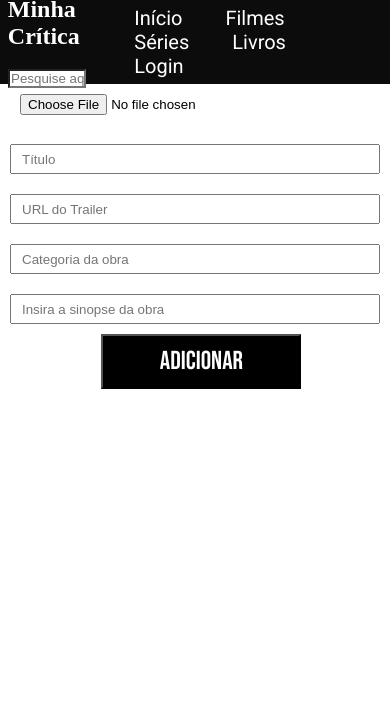
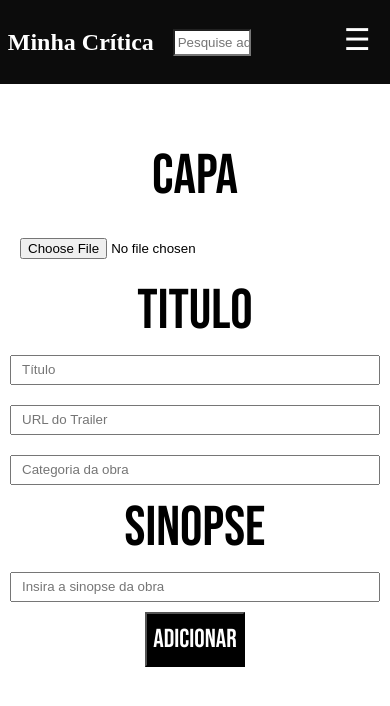
Before and after one commit to kevinraafael/MinhaCritica, a PHP site: template src/pages/AddMovies/index.php in a window 390 px wide. Shown: the top 706 px of the page. Run offline with PHP 8.4, Linux system fonts and the light colour scheme; the template is opened without the code that fills it: most values are stand-ins (such as "Sample title", 1, 10 or a date in 2020).

Commit message:
Arrumado a tela de adcionar o filme

```diff
--- a/src/pages/AddMovies/index.css
+++ b/src/pages/AddMovies/index.css
@@ -82,23 +82,6 @@
   color: #808080;
 }
 
-.inputCapa {
-  display: flex;
-  flex-direction: column;
-}
-.inputCapa > input {
-  width: 425px;
-  height: 60px;
-  left: 49px;
-  top: 741px;
-  margin-top: 5%;
-  margin-bottom: 5%;
-  background: #ffffff;
-  border: 2px solid #c4c4c4;
-  box-sizing: border-box;
-  box-shadow: inset 0px 4px 4px rgba(0, 0, 0, 0.25);
-}
-
 .inputTitulo {
   height: 60px;
   width: 400px;
@@ -153,22 +136,27 @@
 }
 
 .divCapa {
-  margin-top: 5%;
-  margin-right: 10%;
-  margin-left: 4%;
+  display: grid;
 }
 .formCapa {
   flex-direction: column;
+}
+.formMin {
+  display: grid;
 }
 
 .divPrincipal {
   display: flex;
   flex-direction: column;
   justify-content: space-between;
+  height: 100%;
+  width: 100%;
+  align-items: center;
+  margin-top: 15%;
 }
 
 .botao {
-  width: 200px;
+  width: auto;
   height: 55px;
   background-color: #000000;
   color: #fff;
@@ -177,7 +165,7 @@
   font-weight: normal;
   font-size: 26px;
   line-height: 31px;
-  margin-left: 26%;
+  padding: revert;
 }
 
 #arrow {
@@ -195,3 +183,71 @@
   width: 370px;
   height: 30px;
 }
+.capa {
+  font-family: Bebas Neue;
+  font-style: normal;
+  font-weight: normal;
+  font-size: 56px;
+  line-height: 67px;
+  text-align: center;
+  color: #000000;
+}
+
+/*================================================================ Responsividade============================================================================*/
+label[for="bt_menu"] {
+  padding: 5px;
+  background-color: #0c0c0c;
+  color: #fff;
+  font-family: Arial, Helvetica, sans-serif;
+  text-align: center;
+  font-size: 30px;
+  cursor: pointer;
+  width: 50px;
+  height: 50px;
+}
+#bt_menu {
+  display: none;
+}
+label[for="bt_menu"] {
+  display: none;
+}
+
+@media (max-width: 900px) {
+  label[for="bt_menu"] {
+    display: block;
+  }
+  #navigation {
+    position: absolute;
+    top: 8vh;
+    right: 0;
+    width: 50vw;
+    background-color: #0c0c0c;
+    margin-top: -300%;
+  }
+  #bt_menu:checked ~ #navigation {
+    margin-top: 0%;
+  }
+
+  #navigation > ul {
+    display: grid;
+    justify-content: center;
+    flex-direction: column;
+  }
+
+  #navigation > ul > li {
+    margin: 50%;
+    padding: 0;
+  }
+
+  #navigation ul li {
+    display: block;
+    margin: 50px 0;
+    line-height: 30px;
+  }
+
+  .slick-slide img {
+    width: 100%;
+    height: 100%;
+  }
+}
+/*================================================================ Responsividade============================================================================*/
--- a/src/pages/AddMovies/index.php
+++ b/src/pages/AddMovies/index.php
@@ -64,7 +64,7 @@ try {
   <title>Minha Crtitica</title>
 </head>
 
-<body>
+
 
   <body class="body">
     <!-- MENU-->
@@ -74,6 +74,8 @@ try {
           <h1>Minha Crítica</h1>
           <input type="text" id="search" name="searchBox" placeholder="Pesquise aqui" />
         </div>
+        <input type="checkbox" id="bt_menu" />
+        <label for="bt_menu">&#9776;</label>
         <nav id="navigation">
           <ul>
             <li>
@@ -99,27 +101,28 @@ try {
     <!-- Capa , Título e Sinopse-->
     <form enctype="multipart/form-data" method="POST" class="formStyle">
       <div class="divPrincipal">
-        <div class="">
+        <div>
           <!-- Esta div e responsavel por pela capa, categoria, duração e URL do filme-->
-
+          <h1 class="capa">Capa</h1>
           <div class="formMin">
-            <!--             <input type="hidden" name="MAX_FILE_SIZE" value="30000" />
- -->
-            <input class="all" type="file" name="imagem" />
-
-            <br />
+            <!--<input type="hidden" name="MAX_FILE_SIZE" value="30000" />-->
+            <br/>
+            <div class="inputCapa">
+            <input class="all" id="inserirImg" type="file" name="imagem"  />
+            </div>
+            <h1 class="capa">Titulo</h1>
             <input name="nome" class="all" type="text" placeholder="Título" />
             <input name="trailer" class="all" type="text" placeholder="URL do Trailer" />
-          </div>
+         </div>
         </div>
         <!-- Esta div e responsavel por pela capa, categoria, duração e URL do filme-->
-        <div class="capa">
+        <div class="divCapa">
+
           <input class="all" name="tipo" type="text" placeholder="Categoria da obra">
+          <h1 class="capa">Sinopse</h1>
           <input class="all" name="descricao" type="text" placeholder="Insira a sinopse da obra">
-          <button name="sendCadImg" type="submit" class="botao">adicionar</button>
         </div>
-      </div>
-      </div>
+        <button name="sendCadImg" type="submit" class="botao">adicionar</button>
       </div>
     </form>
     <!-- Capa , Título e Sinopse-->
--- a/src/pages/Home/index.html
+++ b/src/pages/Home/index.html
@@ -32,7 +32,6 @@
             onkeydown="search()"
           />
         </div>
-
         <input type="checkbox" id="bt_menu" />
         <label for="bt_menu">&#9776;</label>
 
```
